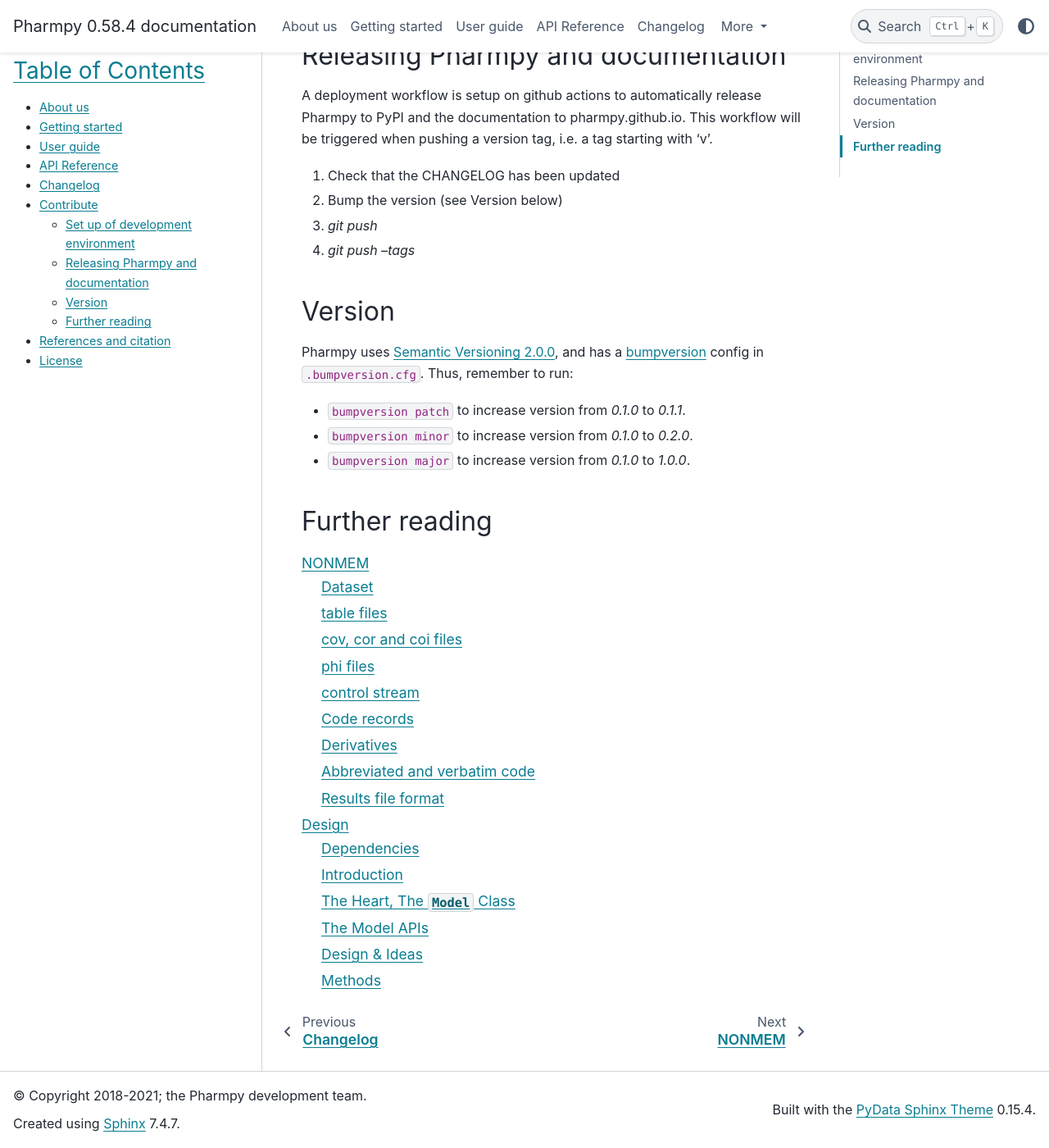
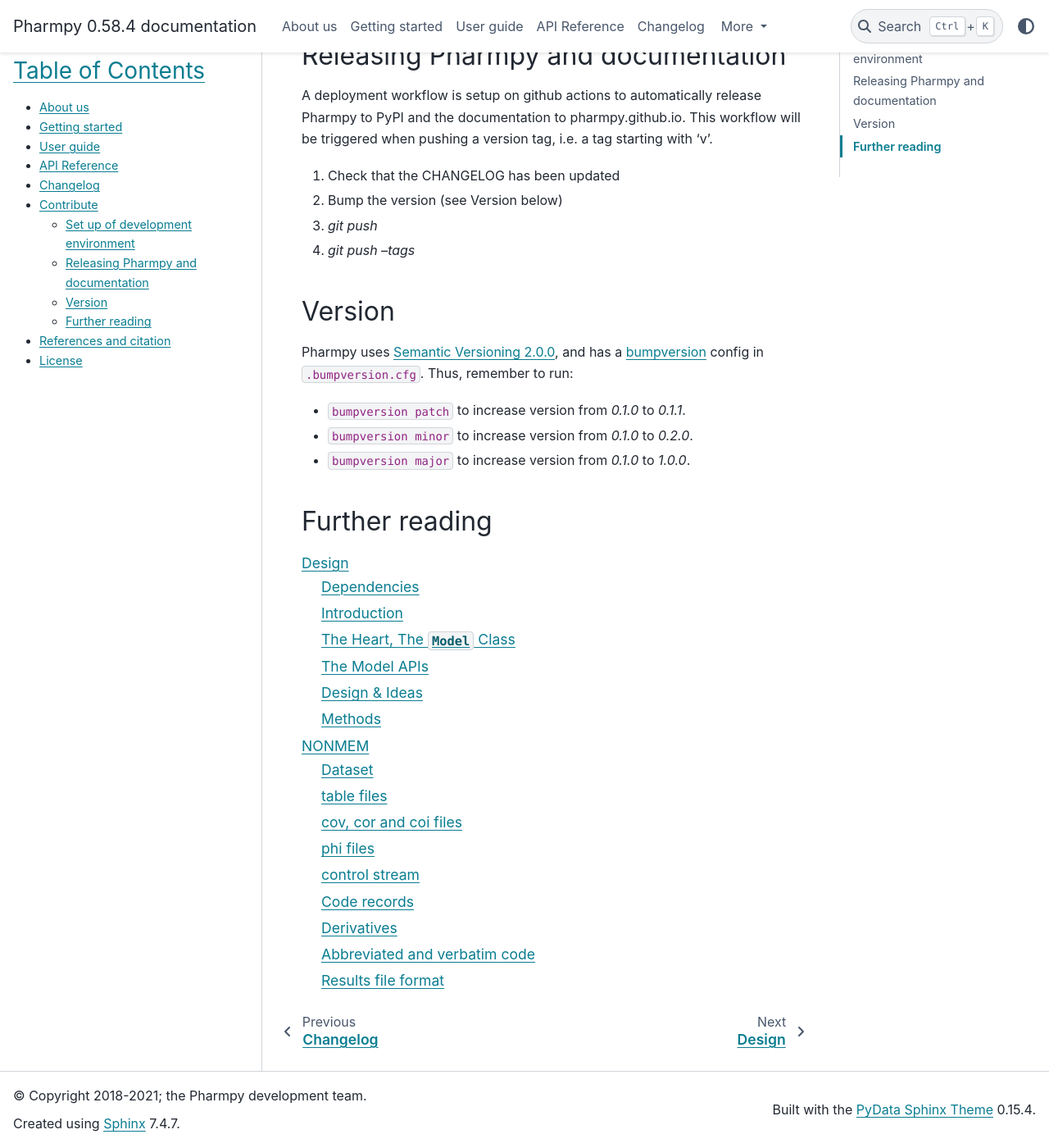
Before and after one commit to pharmpy/pharmpy, a Sphinx documentation site: the page built from docs/contribute.rst, in a window 1280 px wide and 1400 px high, scrolled down 2007 px. Shown: the whole window at 82% size. Built offline with Sphinx 7.4.7 and the PyData theme 0.15.4, drawn with Linux system fonts in a browser that asks for light colours.

Commit message:
Move design to top in contribution documentation TOC

```diff
--- a/docs/contribute.rst
+++ b/docs/contribute.rst
@@ -102,5 +102,5 @@
 .. toctree::
    :maxdepth: 2
 
+   design
    NONMEM
-   design
```
